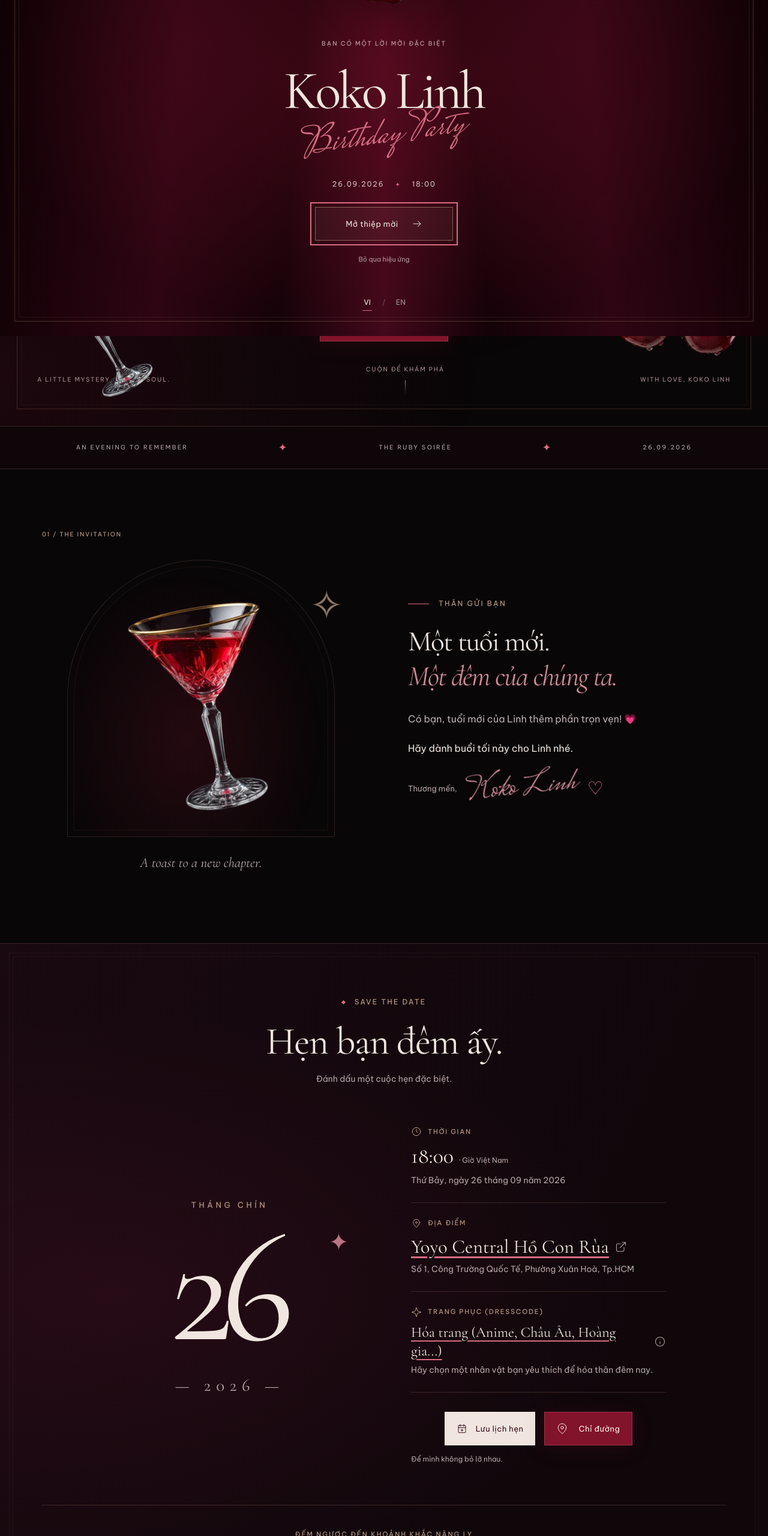
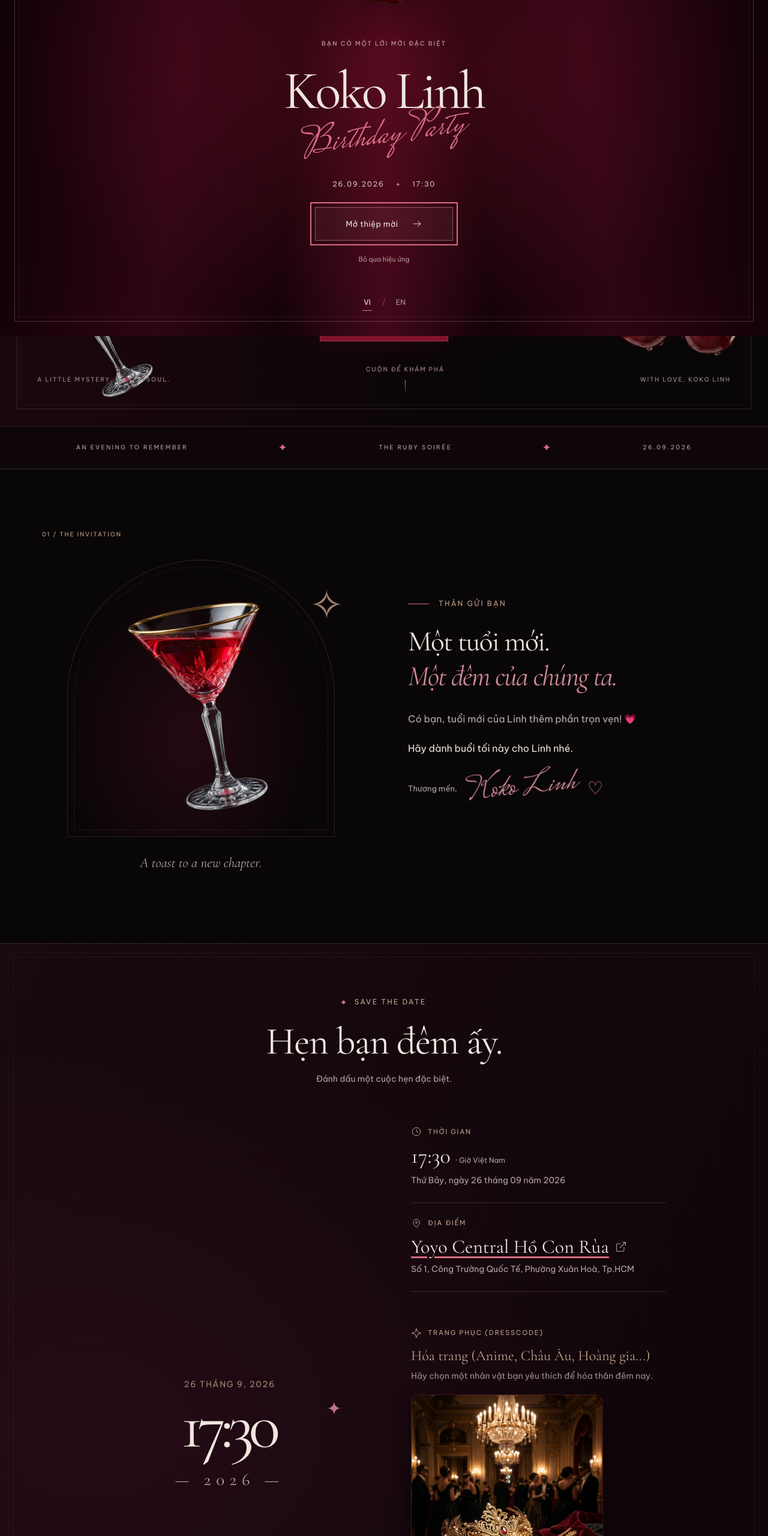
Before and after one commit to nitegroup-design/koko-linh-birthday, a plain HTML site: page index.html in a window 1280 px wide. Shown: the part 240-2800 px from the top of the page at 60% size. Drawn offline with Linux system fonts and the light colour scheme.

Commit message:
Highlight time massively, inline dresscode image, update time to 17:30

```diff
--- a/experience.js
+++ b/experience.js
@@ -157,7 +157,7 @@
     const isIOS = /iPad|iPhone|iPod/.test(navigator.userAgent) && !window.MSStream;
     if (!isIOS) {
         e.preventDefault(); // Prevent downloading the file
-        const googleCalendarUrl = 'https://calendar.google.com/calendar/render?action=TEMPLATE&text=Koko+Linh%27s+Birthday+-+The+Ruby+Soir%C3%A9e&dates=20260926T110000Z/20260926T150000Z&details=Time:+18:00+(Vietnam+Time)%0ATheme:+Scarlet+Noir%0ADress+Code:+Costume+(Anime,+European,+Royal...)%0AVenue:+Yoyo+Central+Ho+Con+Rua,+No.+1+Cong+Truong+Quoc+Te,+HCMC&location=Yoyo+Central+Ho+Con+Rua,+No.+1+Cong+Truong+Quoc+Te,+HCMC';
+        const googleCalendarUrl = 'https://calendar.google.com/calendar/render?action=TEMPLATE&text=Koko+Linh%27s+Birthday+-+The+Ruby+Soir%C3%A9e&dates=20260926T103000Z/20260926T150000Z&details=Time:+17:30+(Vietnam+Time)%0ATheme:+Scarlet+Noir%0ADress+Code:+Costume+(Anime,+European,+Royal...)%0AVenue:+Yoyo+Central+Ho+Con+Rua,+No.+1+Cong+Truong+Quoc+Te,+HCMC&location=Yoyo+Central+Ho+Con+Rua,+No.+1+Cong+Truong+Quoc+Te,+HCMC';
         window.open(googleCalendarUrl, '_blank');
     } else {
         const toast = document.getElementById("toast");
--- a/index.html
+++ b/index.html
@@ -43,7 +43,7 @@
         <h1 id="hero-title" tabindex="-1"><span class="birthday" data-reveal>Birthday</span><span class="party" data-reveal>Party<span class="script-star" aria-hidden="true">✦</span></span></h1>
         <div class="host" data-reveal><span class="host-label" data-i18n="celebrating">CÙNG MỪNG SINH NHẬT</span><p class="host-name">Koko Linh</p></div>
         <p class="hero-line" data-reveal data-i18n="heroLine">Một chút bí ẩn. Một đêm đáng nhớ.</p>
-        <div class="hero-date" data-reveal><time datetime="2026-09-26">26 <span>SEP</span> 2026</time><i aria-hidden="true"></i><time datetime="2026-09-26T18:00:00+07:00">18:00</time></div>
+        <div class="hero-date" data-reveal><time datetime="2026-09-26">26 <span>SEP</span> 2026</time><i aria-hidden="true"></i><time datetime="2026-09-26T17:30:00+07:00">17:30</time></div>
         <a class="button button-ruby" href="#invitation" data-reveal><span data-i18n="discover">Khám phá lời mời</span><svg viewBox="0 0 24 24" aria-hidden="true"><path d="M12 4v16m-6-6 6 6 6-6"/></svg></a>
       </div>
       <div class="hero-bottom"><span>A LITTLE MYSTERY. A RUBY SOUL.</span><a href="#invitation" class="scroll-cue"><span data-i18n="scroll">CUỘN ĐỂ KHÁM PHÁ</span><i aria-hidden="true"></i></a><span>WITH LOVE, KOKO LINH</span></div>
@@ -63,12 +63,19 @@
       <div class="section-wrap evening-inner">
         <div class="evening-heading" data-reveal><p class="eyebrow"><span class="tiny-diamond" aria-hidden="true"></span> SAVE THE DATE</p><h2 id="evening-title" data-i18n="eveningTitle">Hẹn bạn đêm ấy.</h2><p data-i18n="eveningSub">Đánh dấu một cuộc hẹn đặc biệt.</p></div>
         <div class="event-layout">
-          <div class="date-art" data-reveal><span class="date-month" data-i18n="september">THÁNG CHÍN</span><span class="date-number">26<span aria-hidden="true">✦</span></span><span class="date-year">— 2026 —</span></div>
+          <div class="date-art" data-reveal><span class="date-month" style="font-size: 14px; letter-spacing: 0.1em; opacity: 0.8; margin-bottom: 15px;">26 THÁNG 9, 2026</span><span class="date-number" style="font-size: clamp(75px, 13vw, 110px); line-height: 1;">17:30<span aria-hidden="true" style="font-size: 30px; vertical-align: top; line-height: 1; margin-left: 5px;">✦</span></span><span class="date-year">— 2026 —</span></div>
           <div class="event-info" data-reveal>
             <dl class="event-details">
-              <div><dt><svg viewBox="0 0 24 24" aria-hidden="true"><circle cx="12" cy="12" r="9"/><path d="M12 7v5l3 2"/></svg><span data-i18n="timeLabel">THỜI GIAN</span></dt><dd>18:00 <span class="event-small" data-i18n="vietnamTime">· Giờ Việt Nam</span><small data-i18n="fullDate">Thứ Bảy, ngày 26 tháng 09 năm 2026</small></dd></div>
+              <div><dt><svg viewBox="0 0 24 24" aria-hidden="true"><circle cx="12" cy="12" r="9"/><path d="M12 7v5l3 2"/></svg><span data-i18n="timeLabel">THỜI GIAN</span></dt><dd>17:30 <span class="event-small" data-i18n="vietnamTime">· Giờ Việt Nam</span><small data-i18n="fullDate">Thứ Bảy, ngày 26 tháng 09 năm 2026</small></dd></div>
               <div><dt><svg viewBox="0 0 24 24" aria-hidden="true"><path d="M19 10c0 5-7 11-7 11S5 15 5 10a7 7 0 0 1 14 0Z"/><circle cx="12" cy="10" r="2"/></svg><span data-i18n="venueLabel">ĐỊA ĐIỂM</span></dt><dd class="venue-value"><a href="https://www.google.com/maps/search/?api=1&query=YOYO+Beer+Garden+Central+Hồ+Con+Rùa" target="_blank" rel="noopener noreferrer" class="map-link"><span data-i18n="venue">Yoyo Central Hồ Con Rùa</span><svg viewBox="0 0 24 24" width="22" height="22" aria-hidden="true" style="margin-left: 10px; opacity: 0.7;"><path d="M18 13v6a2 2 0 0 1-2 2H5a2 2 0 0 1-2-2V8a2 2 0 0 1 2-2h6M15 3h6v6M10 14L21 3"/></svg></a><small data-i18n="venueNote">Số 1, Công Trường Quốc Tế, Phường Xuân Hoà, Tp.HCM</small></dd></div>
-              <div><dt><svg viewBox="0 0 24 24" aria-hidden="true"><path d="M9.937 15.5A2 2 0 0 0 8.5 14.063l-6.135-1.582a.5.5 0 0 1 0-.962L8.5 9.936A2 2 0 0 0 9.937 8.5l1.582-6.135a.5.5 0 0 1 .963 0L14.063 8.5A2 2 0 0 0 15.5 9.937l6.135 1.581a.5.5 0 0 1 0 .964L15.5 14.063a2 2 0 0 0-1.437 1.437l-1.582 6.135a.5.5 0 0 1-.963 0z"/></svg><span data-i18n="dresscodeLabel">TRANG PHỤC (DRESSCODE)</span></dt><dd class="venue-value" style="font-size:24px"><button type="button" id="open-dresscode" style="background: none; border: none; padding: 0; margin: 0; color: inherit; font: inherit; text-align: left; cursor: pointer; text-decoration: underline; text-decoration-color: var(--ruby-light); text-underline-offset: 6px; display: inline-flex; align-items: center;"><span data-i18n="dresscode">Hóa trang (Anime, Châu Âu, Hoàng gia...)</span><svg viewBox="0 0 24 24" width="22" height="22" aria-hidden="true" style="margin-left: 10px; opacity: 0.7;" fill="none" stroke="currentColor" stroke-width="2" stroke-linecap="round"><circle cx="12" cy="12" r="9"/><path d="M12 16v-4m0-4h.01"/></svg></button><small data-i18n="dresscodeNote">Hãy chọn một nhân vật bạn yêu thích để hóa thân đêm nay.</small></dd></div>
+              <div style="flex-direction: column; align-items: flex-start; margin-top: 35px; width: 100%;">
+  <dt style="margin-bottom: 12px; width: 100%;"><svg viewBox="0 0 24 24" aria-hidden="true"><path d="M9.937 15.5A2 2 0 0 0 8.5 14.063l-6.135-1.582a.5.5 0 0 1 0-.962L8.5 9.936A2 2 0 0 0 9.937 8.5l1.582-6.135a.5.5 0 0 1 .963 0L14.063 8.5A2 2 0 0 0 15.5 9.937l6.135 1.581a.5.5 0 0 1 0 .964L15.5 14.063a2 2 0 0 0-1.437 1.437l-1.582 6.135a.5.5 0 0 1-.963 0z"/></svg><span data-i18n="dresscodeLabel">TRANG PHỤC (DRESSCODE)</span></dt>
+  <dd class="venue-value" style="font-size:24px; width: 100%;">
+    <span data-i18n="dresscode" style="display: block; margin-bottom: 8px; color: var(--gold); font-family: var(--serif);">Hóa trang (Anime, Châu Âu, Hoàng gia...)</span>
+    <small data-i18n="dresscodeNote" style="display: block; margin-bottom: 20px; opacity: 0.85; line-height: 1.5;">Hãy chọn một nhân vật bạn yêu thích để hóa thân đêm nay.</small>
+    <img src="assets/dresscode.jpg" alt="Dresscode Reference" style="width: 100%; max-width: 320px; border-radius: 12px; box-shadow: 0 10px 30px rgba(0,0,0,0.6); border: 1px solid #4a1322; display: block;">
+  </dd>
+</div>
             </dl>
             <div style="display: flex; gap: 15px; justify-content: center; flex-wrap: wrap; margin-bottom: 12px;"><a class="button button-ivory" href="koko-linh-birthday.ics" download style="min-width: 0; padding: 13px 20px;"><svg viewBox="0 0 24 24" aria-hidden="true"><rect x="4" y="5" width="16" height="16" rx="1"/><path d="M8 3v4m8-4v4M4 10h16m-8 3v5m-2.5-2.5h5"/></svg><span data-i18n="saveDate">Lưu lịch hẹn</span></a><a class="button button-ruby" href="https://www.google.com/maps/search/?api=1&query=YOYO+Beer+Garden+Central+Hồ+Con+Rùa" target="_blank" rel="noopener noreferrer" style="min-width: 0; padding: 13px 20px;"><svg viewBox="0 0 24 24" aria-hidden="true" width="18" height="18" fill="none" stroke="currentColor" stroke-width="2" stroke-linecap="round" stroke-linejoin="round" style="margin-right: -4px;"><path d="M21 10c0 7-9 13-9 13s-9-6-9-13a9 9 0 0 1 18 0z"></path><circle cx="12" cy="10" r="3"></circle></svg><span data-i18n="openMap">Chỉ đường</span></a></div>
             <span class="calendar-note" data-i18n="calendarNote">Để mình không bỏ lỡ nhau.</span>
@@ -98,7 +105,7 @@
       </div>
       <p class="eyebrow" id="opening-description" data-i18n="openingEyebrow">BẠN CÓ MỘT LỜI MỜI ĐẶC BIỆT</p>
       <h2 id="opening-title">Koko Linh</h2><p class="opening-script">Birthday Party</p>
-      <p class="opening-date">26.09.2026 <span>✦</span> 18:00</p>
+      <p class="opening-date">26.09.2026 <span>✦</span> 17:30</p>
       <button class="button open-button" id="open-invitation" type="button" autofocus><span data-i18n="open">Mở thiệp mời</span><svg viewBox="0 0 24 24" aria-hidden="true"><path d="M4 12h16m-6-6 6 6-6 6"/></svg></button>
       <button class="skip-opening" id="skip-opening" type="button" data-i18n="skipOpening">Bỏ qua hiệu ứng</button>
       <div class="language-switch opening-language" role="group" aria-label="Ngôn ngữ / Language"><button type="button" lang="vi" data-lang="vi" aria-pressed="true">VI</button><span aria-hidden="true">/</span><button type="button" lang="en" data-lang="en" aria-pressed="false">EN</button></div>
```
Also changed, not shown: 1 other file.
